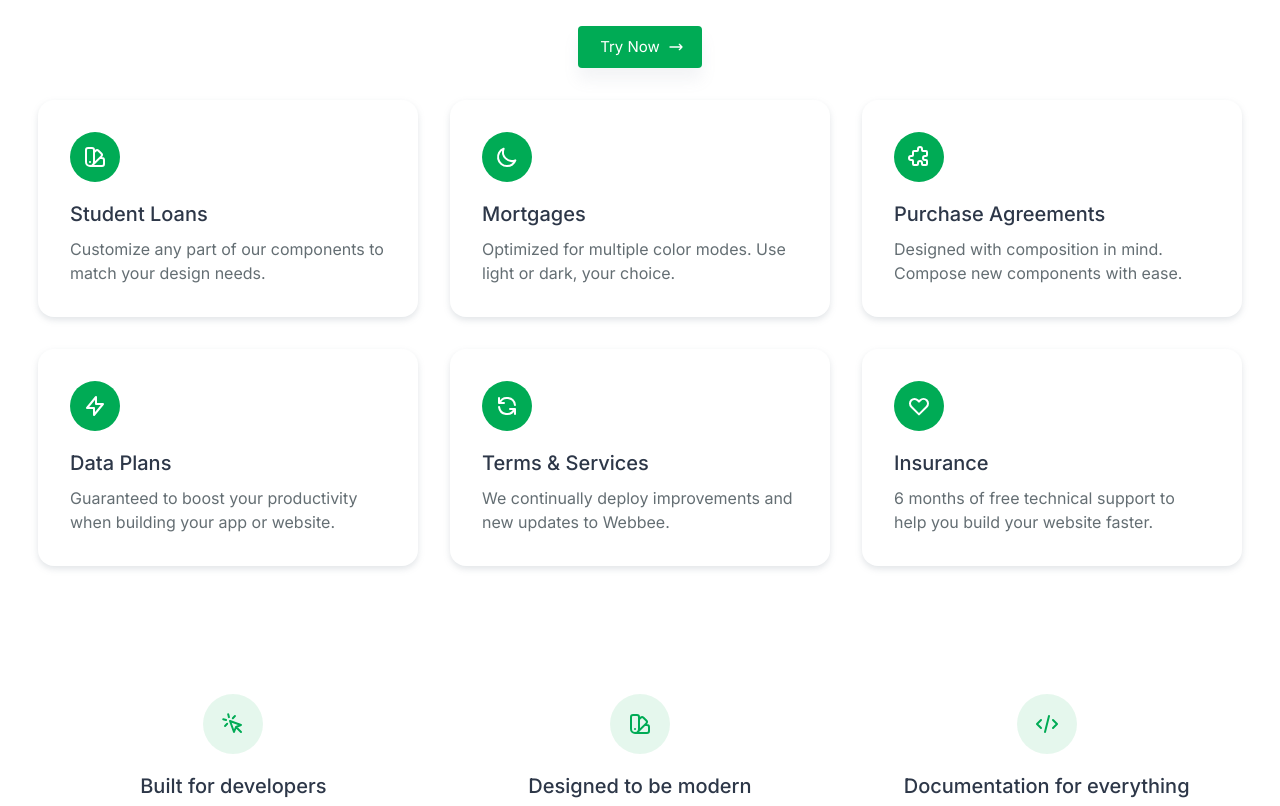
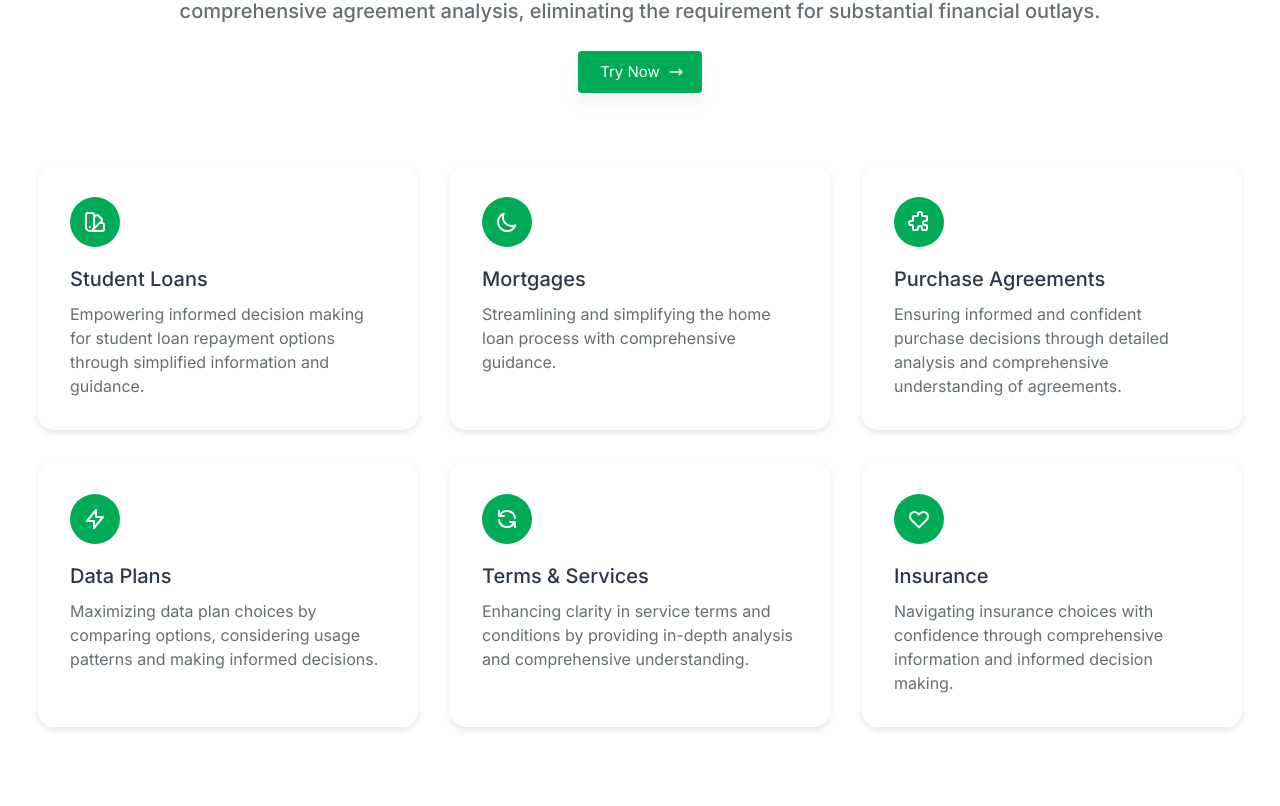
Before and after one commit to andrewschoi/TartanHacks2023, a React (Create React App) app: page / in a window 1280 px wide. Shown: the part 614-1420 px from the top of the page. Built offline with nearby package versions, Linux system fonts and the light colour scheme.

Commit message:
home page refresh. populated descriptions

```diff
--- a/src/views/landingPages/Home/Home.js
+++ b/src/views/landingPages/Home/Home.js
@@ -2,7 +2,7 @@ import React from 'react';
 import { useTheme } from '@mui/material/styles';
 import Box from '@mui/material/Box';
 import Container from 'common/Container';
-import { Features, Footer, Hero, Highlights } from './components';
+import { Features, Footer, Hero } from './components';
 
 const Home = () => {
   const theme = useTheme();
@@ -13,13 +13,13 @@ const Home = () => {
           <Hero />
         </Container>
       </Box>
-      <Container>
+      <Container style={{ marginTop: '25px' }}>
         <Features />
       </Container>
 
-      <Container>
+      {/* <Container>
         <Highlights />
-      </Container>
+      </Container> */}
 
       <Container>
         <Footer />
--- a/src/views/landingPages/Home/components/Features/Features.js
+++ b/src/views/landingPages/Home/components/Features/Features.js
@@ -69,12 +69,12 @@ const Features = () => {
       </Box>
 
       <Box>
-        <Grid container spacing={4}>
+        <Grid container spacing={4} style={{ marginTop: '40px' }}>
           {[
             {
               title: 'Student Loans',
               subtitle:
-                'Customize any part of our components to match your design needs.',
+                'Empowering informed decision making for student loan repayment options through simplified information and guidance.',
               icon: (
                 <svg
                   height={24}
@@ -96,7 +96,7 @@ const Features = () => {
             {
               title: 'Mortgages',
               subtitle:
-                'Optimized for multiple color modes. Use light or dark, your choice.',
+                'Streamlining and simplifying the home loan process with comprehensive guidance.',
               icon: (
                 <svg
                   height={24}
@@ -118,7 +118,7 @@ const Features = () => {
             {
               title: 'Purchase Agreements',
               subtitle:
-                'Designed with composition in mind. Compose new components with ease.',
+                'Ensuring informed and confident purchase decisions through detailed analysis and comprehensive understanding of agreements.',
               icon: (
                 <svg
                   height={24}
@@ -140,7 +140,7 @@ const Features = () => {
             {
               title: 'Data Plans',
               subtitle:
-                'Guaranteed to boost your productivity when building your app or website.',
+                'Maximizing data plan choices by comparing options, considering usage patterns and making informed decisions.',
               icon: (
                 <svg
                   height={24}
@@ -162,7 +162,7 @@ const Features = () => {
             {
               title: 'Terms & Services',
               subtitle:
-                'We continually deploy improvements and new updates to Webbee.',
+                'Enhancing clarity in service terms and conditions by providing in-depth analysis and comprehensive understanding.',
               icon: (
                 <svg
                   height={24}
@@ -184,7 +184,7 @@ const Features = () => {
             {
               title: 'Insurance',
               subtitle:
-                '6 months of free technical support to help you build your website faster.',
+                'Navigating insurance choices with confidence through comprehensive information and informed decision making.',
               icon: (
                 <svg
                   height={24}
--- a/src/views/landingPages/Home/components/Highlights/Highlights.js
+++ b/src/views/landingPages/Home/components/Highlights/Highlights.js
@@ -11,72 +11,72 @@ const Highlights = () => {
     <Box>
       <Grid container spacing={2}>
         {[
-          {
-            title: 'Built for developers',
-            subtitle:
-              'Webbee is built to make your life easier. Variables, build tooling, documentation, and reusable components.',
-            icon: (
-              <svg
-                height={24}
-                width={24}
-                xmlns="http://www.w3.org/2000/svg"
-                fill="none"
-                viewBox="0 0 24 24"
-                stroke="currentColor"
-              >
-                <path
-                  strokeLinecap="round"
-                  strokeLinejoin="round"
-                  strokeWidth={2}
-                  d="M15 15l-2 5L9 9l11 4-5 2zm0 0l5 5M7.188 2.239l.777 2.897M5.136 7.965l-2.898-.777M13.95 4.05l-2.122 2.122m-5.657 5.656l-2.12 2.122"
-                />
-              </svg>
-            ),
-          },
-          {
-            title: 'Designed to be modern',
-            subtitle:
-              'Designed with the latest design trends in mind. Webbee feels modern, minimal, and beautiful.',
-            icon: (
-              <svg
-                height={24}
-                width={24}
-                xmlns="http://www.w3.org/2000/svg"
-                fill="none"
-                viewBox="0 0 24 24"
-                stroke="currentColor"
-              >
-                <path
-                  strokeLinecap="round"
-                  strokeLinejoin="round"
-                  strokeWidth={2}
-                  d="M7 21a4 4 0 01-4-4V5a2 2 0 012-2h4a2 2 0 012 2v12a4 4 0 01-4 4zm0 0h12a2 2 0 002-2v-4a2 2 0 00-2-2h-2.343M11 7.343l1.657-1.657a2 2 0 012.828 0l2.829 2.829a2 2 0 010 2.828l-8.486 8.485M7 17h.01"
-                />
-              </svg>
-            ),
-          },
-          {
-            title: 'Documentation for everything',
-            subtitle:
-              'We\'ve written extensive documentation for components and tools, so you never have to reverse engineer anything.',
-            icon: (
-              <svg
-                height={24}
-                width={24}
-                xmlns="http://www.w3.org/2000/svg"
-                fill="none"
-                viewBox="0 0 24 24"
-                stroke="currentColor"
-              >
-                <path
-                  strokeLinecap="round"
-                  strokeLinejoin="round"
-                  strokeWidth={2}
-                  d="M10 20l4-16m4 4l4 4-4 4M6 16l-4-4 4-4"
-                />
-              </svg>
-            ),
-          },
+          // {
+          //   title: 'Built for developers',
+          //   subtitle:
+          //     'Webbee is built to make your life easier. Variables, build tooling, documentation, and reusable components.',
+          //   icon: (
+          //     <svg
+          //       height={24}
+          //       width={24}
+          //       xmlns="http://www.w3.org/2000/svg"
+          //       fill="none"
+          //       viewBox="0 0 24 24"
+          //       stroke="currentColor"
+          //     >
+          //       <path
+          //         strokeLinecap="round"
+          //         strokeLinejoin="round"
+          //         strokeWidth={2}
+          //         d="M15 15l-2 5L9 9l11 4-5 2zm0 0l5 5M7.188 2.239l.777 2.897M5.136 7.965l-2.898-.777M13.95 4.05l-2.122 2.122m-5.657 5.656l-2.12 2.122"
+          //       />
+          //     </svg>
+          //   ),
+          // },
+          // {
+          //   title: 'Designed to be modern',
+          //   subtitle:
+          //     'Designed with the latest design trends in mind. ContractShield feels modern, minimal, and beautiful.',
+          //   icon: (
+          //     <svg
+          //       height={24}
+          //       width={24}
+          //       xmlns="http://www.w3.org/2000/svg"
+          //       fill="none"
+          //       viewBox="0 0 24 24"
+          //       stroke="currentColor"
+          //     >
+          //       <path
+          //         strokeLinecap="round"
+          //         strokeLinejoin="round"
+          //         strokeWidth={2}
+          //         d="M7 21a4 4 0 01-4-4V5a2 2 0 012-2h4a2 2 0 012 2v12a4 4 0 01-4 4zm0 0h12a2 2 0 002-2v-4a2 2 0 00-2-2h-2.343M11 7.343l1.657-1.657a2 2 0 012.828 0l2.829 2.829a2 2 0 010 2.828l-8.486 8.485M7 17h.01"
+          //       />
+          //     </svg>
+          //   ),
+          // },
+          // {
+          //   title: 'Documentation for everything',
+          //   subtitle:
+          //     'We\'ve written extensive documentation for components and tools, so you never have to reverse engineer anything.',
+          //   icon: (
+          //     <svg
+          //       height={24}
+          //       width={24}
+          //       xmlns="http://www.w3.org/2000/svg"
+          //       fill="none"
+          //       viewBox="0 0 24 24"
+          //       stroke="currentColor"
+          //     >
+          //       <path
+          //         strokeLinecap="round"
+          //         strokeLinejoin="round"
+          //         strokeWidth={2}
+          //         d="M10 20l4-16m4 4l4 4-4 4M6 16l-4-4 4-4"
+          //       />
+          //     </svg>
+          //   ),
+          // },
         ].map((item, i) => (
           <Grid item xs={12} md={4} key={i}>
             <Box width={1} height={'100%'} data-aos={'fade-up'}>
```
